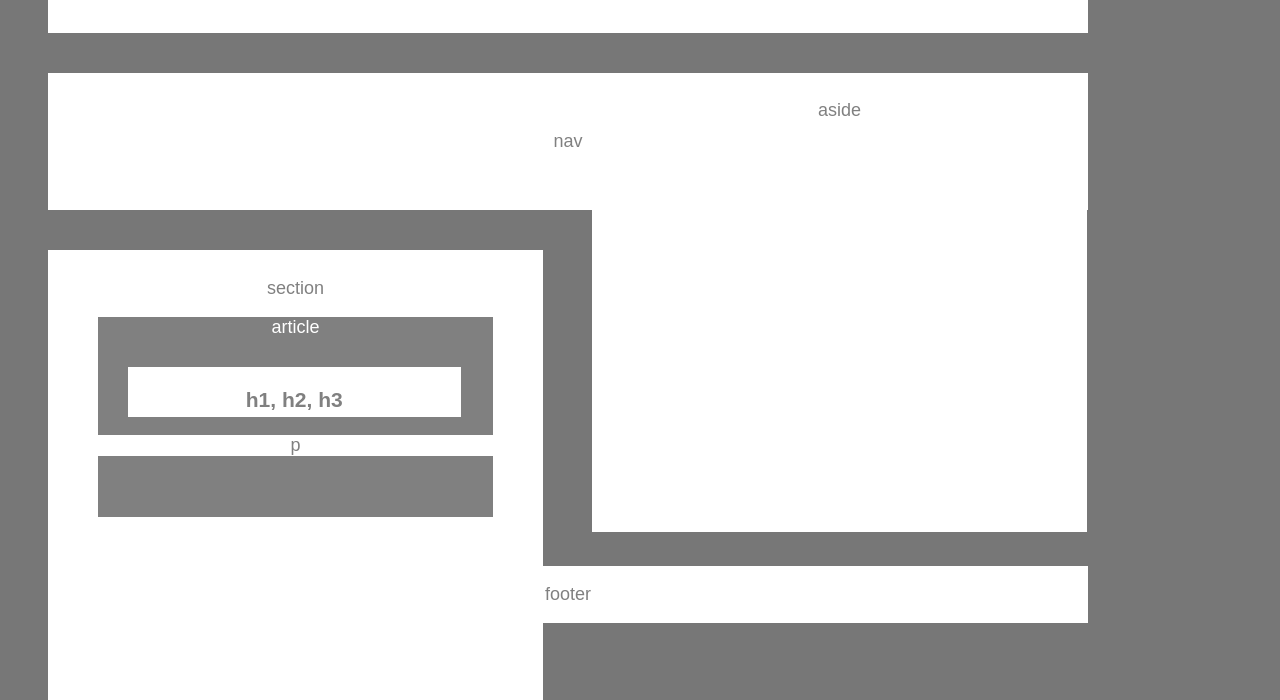
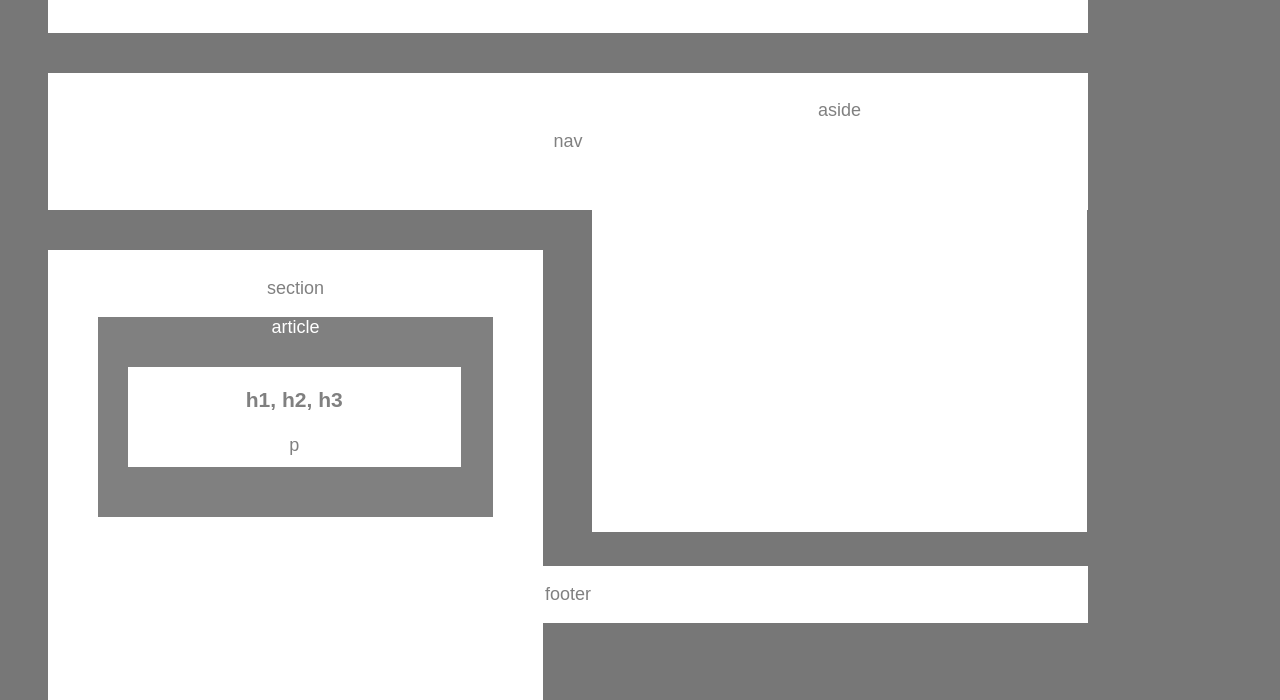
Before and after one commit to Christianlance85/HW-Wireframe, a plain HTML site: page index.html in a window 1280 px wide. Shown: the part 157-857 px from the top of the page. Drawn offline with Linux system fonts and the light colour scheme.

Commit message:
fixed the p section of the section area

```diff
--- a/style.css
+++ b/style.css
@@ -54,7 +54,7 @@ body{
     position: fixed;
     left:542px;
     bottom: 61.5px;
-    padding: ;
+    vertical-align: middle;
   }
   /* creating style for the footer */
   footer {
@@ -125,8 +125,12 @@ padding: 10px 10px 10px 10px
 /*creating the "hello world" section within the "sections box" */
 .hello{
   text-align: center;
-
+width: 70%;
+height: 50px;
+position: relative;
+left: 70px;
   box-sizing: border-box;
+  align-content: center;
   color:grey;
   border: #333;
   border-color:white;
@@ -134,3 +138,7 @@ padding: 10px 10px 10px 10px
   padding-top: -110px;
 
 }
+p{
+  align-content: center;
+  vertical-align: middle;
+}
```
